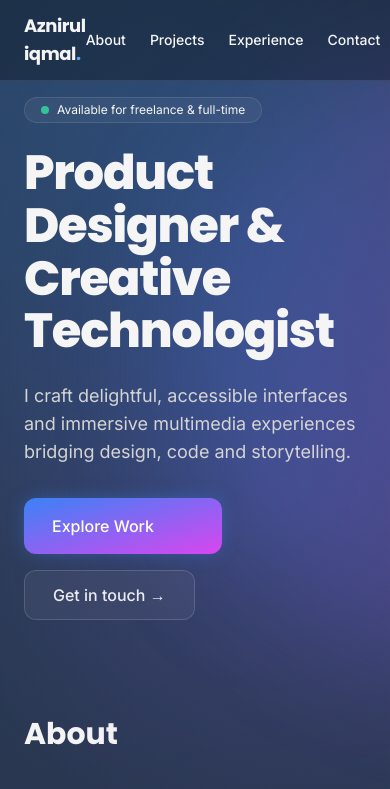
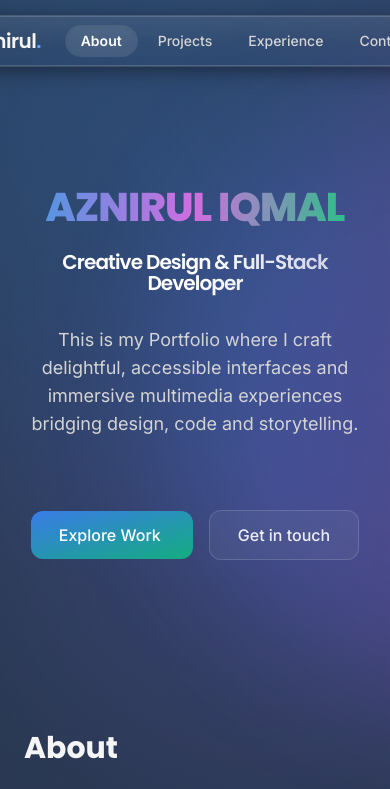
Before and after one commit to Azniruliqmal/my-portfolio, a React (Vite) app: page / in a window 390 px wide. Shown: the top 789 px of the page. Built offline with nearby package versions, Linux system fonts and the light colour scheme.

Commit message:
feat: hero interactive glow, responsive heading, nav scroll-to-top, about paragraphs, CTA effects

```diff
--- a/src/components/Hero.tsx
+++ b/src/components/Hero.tsx
@@ -1,25 +1,93 @@
 import { motion } from 'framer-motion';
 import { LottieSparkle } from './LottieSparkle';
+import { useState } from 'react';
 
 export const Hero = () => {
+  const [glowPos, setGlowPos] = useState({ x: 50, y: 50 });
+  const [ctaGlow, setCtaGlow] = useState({ x: 50, y: 50, on: false });
+  const handlePointerMove: React.PointerEventHandler<HTMLDivElement> = (e) => {
+    const rect = e.currentTarget.getBoundingClientRect();
+    const x = ((e.clientX - rect.left) / rect.width) * 100;
+    const y = ((e.clientY - rect.top) / rect.height) * 100;
+    setGlowPos({ x, y });
+  };
   return (
-    <section id="hero" className="relative mx-auto flex min-h-[60vh] max-w-6xl flex-col items-start justify-center gap-10 px-6">
+    <section id="hero" className="relative mx-auto flex min-h-[60vh] max-w-6xl flex-col items-start justify-center text-center gap-10 px-6">
       <div className="absolute -top-10 left-1/2 h-[600px] w-[900px] -translate-x-1/2 animate-pulse-slow rounded-full bg-gradient-to-r from-brand-500/30 via-fuchsia-500/30 to-emerald-400/30 blur-3xl" />
-      <div className="relative z-10 max-w-2xl">
-        <div className="inline-flex items-center gap-2 rounded-full border border-white/10 bg-white/5 px-4 py-1 text-xs backdrop-blur-md">
+      <div className="relative z-10 max-w-6xl">
+        {/*<div className="inline-flex items-center gap-2 rounded-full border border-white/10 bg-white/5 px-4 py-1 text-xs backdrop-blur-md">
           <span className="h-2 w-2 animate-pulse rounded-full bg-emerald-400" /> Available for freelance & full-time
         </div>
-        <h1 className="font-display mt-6 text-5xl font-extrabold leading-[1.1] tracking-tight md:text-7xl">
-          Product Designer & Creative Technologist
+        */}
+    <h1 className="font-display mt-6 font-extrabold leading-[1.05] tracking-tight text-[clamp(2.25rem,6.5vw,5.25rem)]">
+          <div
+            className="relative inline-block group cursor-pointer select-none"
+            onPointerMove={handlePointerMove}
+          >
+            <motion.span
+        className="block text-transparent bg-clip-text bg-gradient-to-r from-brand-400 via-fuchsia-400 to-emerald-400 transition duration-300 text-[clamp(2.5rem,7vw,4.5rem)]"
+              initial={{ filter: 'brightness(0.9)' }}
+              whileHover={{ scale: 1.025, filter: 'brightness(1.15)' }}
+              transition={{ type: 'spring', stiffness: 260, damping: 18 }}
+            >
+              AZNIRUL IQMAL
+            </motion.span>
+            {/* Dynamic glow layer */}
+            <span
+              aria-hidden
+              className="pointer-events-none absolute inset-0 -z-10 opacity-0 blur-2xl transition duration-500 group-hover:opacity-70"
+              style={{
+                background: `radial-gradient(circle at ${glowPos.x}% ${glowPos.y}%, rgba(96,165,250,0.8), rgba(217,70,239,0.5), rgba(16,185,129,0.35), transparent 70%)`
+              }}
+            />
+          </div>
+      <span className="block font-semibold mt-4 py-2 bg-clip-text text-transparent bg-gradient-to-r from-white via-white to-white/70 text-[clamp(1.25rem,3.2vw,3.25rem)]">
+            Creative Design &amp; Full-Stack Developer
+          </span>
         </h1>
-        <p className="mt-6 text-lg text-neutral-300">I craft delightful, accessible interfaces and immersive multimedia experiences bridging design, code and storytelling.</p>
-        <div className="mt-8 flex flex-wrap items-center gap-4">
-          <a href="#projects" className="group relative inline-flex items-center gap-2 rounded-xl bg-gradient-to-br from-brand-500 to-fuchsia-500 px-7 py-3 font-medium text-white shadow-glow focus:outline-none focus-visible:ring-2 focus-visible:ring-brand-400/50">
-            <span className="relative z-10">Explore Work</span>
-            <span className="absolute inset-0 rounded-xl bg-white/0 opacity-0 transition group-hover:opacity-10" />
-            <LottieSparkle className="h-8 w-8 opacity-0 transition-opacity group-hover:opacity-100" />
-          </a>
-          <a href="#contact" className="inline-flex items-center gap-2 rounded-xl border border-white/15 bg-white/5 px-7 py-3 font-medium text-white/90 backdrop-blur-md hover:border-white/25 hover:bg-white/10">Get in touch →</a>
+        <p className="mt-6 text-lg text-neutral-300"> This is my Portfolio where I craft delightful, accessible interfaces and immersive multimedia experiences bridging design, code and storytelling.</p>
+        <div className="mt-8 flex flex-wrap items-center py-10 gap-4 justify-center">
+          <motion.a
+            href="#projects"
+            className="group relative inline-flex items-center gap-2 rounded-xl px-7 pr-3 py-3 font-medium text-white focus:outline-none focus-visible:ring-2 focus-visible:ring-brand-400/50"
+            onPointerMove={(e) => {
+              const r = e.currentTarget.getBoundingClientRect();
+              const x = ((e.clientX - r.left) / r.width) * 100;
+              const y = ((e.clientY - r.top) / r.height) * 100;
+              setCtaGlow({ x, y, on: true });
+            }}
+            onPointerLeave={() => setCtaGlow(g => ({ ...g, on: false }))}
+            initial={{ scale: 1 }}
+            whileHover={{ scale: 1.035 }}
+            whileTap={{ scale: 0.97 }}
+            transition={{ type: 'spring', stiffness: 260, damping: 18 }}
+          >
+            {/* Base gradient */}
+            <span className="absolute inset-0 rounded-xl bg-gradient-to-br from-brand-500 to-emerald-500 opacity-90" />
+            {/* Interactive glow */}
+            <span
+              className="absolute inset-0 rounded-xl opacity-0 mix-blend-screen transition duration-300 group-hover:opacity-100"
+              style={{
+          background: `radial-gradient(circle at ${ctaGlow.x}% ${ctaGlow.y}%, rgba(255,255,255,0.55), rgba(255,255,255,0.15) 35%, transparent 60%)`,
+          filter: 'blur(12px)'
+              }}
+            />
+            {/* Subtle sheen sweep */}
+            <span className="pointer-events-none absolute inset-0 overflow-hidden rounded-xl">
+              <span className="absolute -inset-1 translate-x-[-60%] group-hover:translate-x-[60%] h-full w-1/3 rotate-12 bg-gradient-to-r from-transparent via-white/40 to-transparent opacity-0 group-hover:opacity-30 transition duration-700 ease-out" />
+            </span>
+            <span className="relative text-center z-10">Explore Work</span>
+            <LottieSparkle className="relative z-10 h-6 w-3 opacity-0 transition-opacity group-hover:opacity-100" />
+          </motion.a>
+          <motion.a
+            href="#contact"
+            className="relative inline-flex items-center gap-2 rounded-xl border border-white/15 bg-white/5 px-7 py-3 font-medium text-white/90 backdrop-blur-md hover:border-white/25 hover:bg-white/10 overflow-hidden"
+            whileHover={{ scale: 1.03 }}
+            whileTap={{ scale: 0.96 }}
+          >
+            <span className="absolute inset-0 opacity-0 group-hover:opacity-100 transition" style={{ background: 'radial-gradient(circle at 30% 50%, rgba(255,255,255,0.12), transparent 65%)' }} />
+            <span className="relative z-10">Get in touch</span>
+          </motion.a>
         </div>
       </div>
     </section>
--- a/src/components/lottie/sparkle.json
+++ b/src/components/lottie/sparkle.json
@@ -1,3 +1,4 @@
+
 {
   "v": "5.7.4",
   "fr": 30,
--- a/src/components/sections/Contact.tsx
+++ b/src/components/sections/Contact.tsx
@@ -1,5 +1,5 @@
 export const Contact = () => (
-  <section id="contact" className="mx-auto max-w-6xl px-6 py-24">
+  <section id="contact" className="mx-auto min-h-[60vh] max-w-6xl px-6 py-24">
     <h2 className="font-display text-3xl font-bold md:text-5xl mb-8">Contact</h2>
     <p className="text-neutral-300">Let’s collaborate. Reach out for product design, UI/UX consulting, or multimedia storytelling projects.</p>
     <div className="mt-8 flex flex-wrap gap-4">
--- a/src/components/ui/Layout.tsx
+++ b/src/components/ui/Layout.tsx
@@ -5,23 +5,93 @@ import { useEffect, useState } from 'react';
 export const Layout: React.FC<{ children: React.ReactNode }> = ({ children }) => {
   const [mounted, setMounted] = useState(false);
   useEffect(() => setMounted(true), []);
+  // Scroll spy for active section
+  const [active, setActive] = useState<string>('hero');
+  useEffect(() => {
+    const sectionIds = ['hero','about','projects','experience','contact'];
+    const getActive = () => {
+      const scrollY = window.scrollY;
+      const viewportHeight = window.innerHeight;
+      // Offset so the nav updates slightly after section top passes
+      const offset = scrollY + viewportHeight * 0.25; // 25% from top
+      let current = 'hero';
+      for (const id of sectionIds) {
+        const el = document.getElementById(id);
+        if (!el) continue;
+        const top = el.offsetTop;
+        if (top <= offset) current = id; else break;
+      }
+      setActive(current);
+    };
+    let ticking = false;
+    const onScroll = () => {
+      if (!ticking) {
+        window.requestAnimationFrame(() => { getActive(); ticking = false; });
+        ticking = true;
+      }
+    };
+    window.addEventListener('scroll', onScroll, { passive: true });
+    window.addEventListener('resize', onScroll);
+    getActive();
+    return () => {
+      window.removeEventListener('scroll', onScroll);
+      window.removeEventListener('resize', onScroll);
+    };
+  }, []);
+
+  const links: { id: string; label: string }[] = [
+    { id: 'about', label: 'About' },
+    { id: 'projects', label: 'Projects' },
+    { id: 'experience', label: 'Experience' },
+    { id: 'contact', label: 'Contact' }
+  ];
+
   return (
     <div className="min-h-screen w-full bg-neutral-950 bg-hero-gradient bg-[length:200%_200%] animate-gradient text-neutral-100 relative overflow-x-hidden">
       <div className="pointer-events-none fixed inset-0 bg-[radial-gradient(circle_at_40%_20%,rgba(59,130,246,0.15),transparent_60%),radial-gradient(circle_at_70%_60%,rgba(139,92,246,0.15),transparent_60%)]" />
-      <header className="fixed top-0 left-0 right-0 z-40 backdrop-blur-md/30 border-b border-white/10 bg-black/30">
-        <nav className="mx-auto flex max-w-6xl items-center justify-between px-6 py-3">
-          <a href="#" className="font-display text-lg font-bold tracking-tight">Aznirul iqmal<span className="text-brand-400">.</span></a>
-          <div className="flex items-center gap-6 text-sm font-medium">
-            <a href="#about" className="hover:text-brand-400 transition-colors">About</a>
-            <a href="#projects" className="hover:text-brand-400 transition-colors">Projects</a>
-            <a href="#experience" className="hover:text-brand-400 transition-colors">Experience</a>
-            <a href="#contact" className="hover:text-brand-400 transition-colors">Contact</a>
-            {/*<ThemeToggle />*/}
+      {/* Floating Glass Oval Header */}
+      <header className="fixed top-4 left-0 right-0 z-50 flex justify-center px-4">
+        <nav className="relative inline-flex items-center gap-1 rounded-full border border-white/15 bg-white/5/50 backdrop-blur-sm px-6 py-2 text-sm shadow-[0_4px_24px_-4px_rgba(0,0,0,0.6),0_0_0_1px_rgba(255,255,255,0.08)] ring-1 ring-white/10">
+          {/* decorative liquid sheen */}
+          <span className="pointer-events-none absolute -inset-px rounded-full bg-gradient-to-b from-white/20 via-white/5 to-transparent opacity-40 mix-blend-overlay" />
+          <a
+            href="#hero"
+            onClick={(e) => {
+              e.preventDefault();
+              window.scrollTo({ top: 0, behavior: 'smooth' });
+              setActive('hero');
+              // update hash manually (optional)
+              if (history.pushState) {
+                history.pushState(null, '', '#hero');
+              } else {
+                window.location.hash = '#hero';
+              }
+            }}
+            className="relative mr-2 pl-2 pr-3 py-1.5 font-display text-[20px] font-semibold tracking-tight focus:outline-none focus-visible:ring-2 focus-visible:ring-brand-400/60"
+          >
+            Aznirul<span className="text-brand-400">.</span>
+          </a>
+          {links.map(link => {
+            const isActive = active === link.id;
+            return (
+              <a
+                key={link.id}
+                href={`#${link.id}`}
+                className="relative rounded-full px-4 py-1.5 font-medium text-neutral-300 hover:text-white transition-colors focus:outline-none focus-visible:ring-2 focus-visible:ring-brand-400/60"
+              >
+                {isActive && (
+                  <motion.span layoutId="nav-pill" className="absolute inset-0 rounded-full bg-white/10 dark:bg-white/15 backdrop-blur-lg shadow-inner" transition={{type:'spring', stiffness:320, damping:28}} />
+                )}
+                <span className={`relative z-10 mix-blend-normal ${isActive ? 'text-white font-semibold' : ''}`}>{link.label}</span>
+              </a>
+            );
+          })}
+          {/* Dot indicator between groups (optional removed) */}
+          {/*<ThemeToggle />*/}
+        </nav>
 
-          </div>
-        </nav>
       </header>
-      <main className="pt-24">{mounted && <motion.div initial={{opacity:0,y:20}} animate={{opacity:1,y:0}} transition={{duration:0.6}}>{children}</motion.div>}</main>
+      <main className="pt-32">{mounted && <motion.div initial={{opacity:0,y:20}} animate={{opacity:1,y:0}} transition={{duration:0.6}}>{children}</motion.div>}</main>
       <footer className="relative z-10 mt-32 border-t border-white/10 py-10 text-center text-xs text-neutral-400">© {new Date().getFullYear()} Aznirul Iqmal. Crafted with React & Tailwind.</footer>
     </div>
   );
--- a/src/main.tsx
+++ b/src/main.tsx
@@ -6,7 +6,7 @@ import './styles.css';
 
 ReactDOM.createRoot(document.getElementById('root') as HTMLElement).render(
   <React.StrictMode>
-    <BrowserRouter>
+  <BrowserRouter future={{ v7_relativeSplatPath: true }}>
       <App />
     </BrowserRouter>
   </React.StrictMode>
```
Also changed, not shown: src/components/sections/About.tsx (+12 -2 lines).
